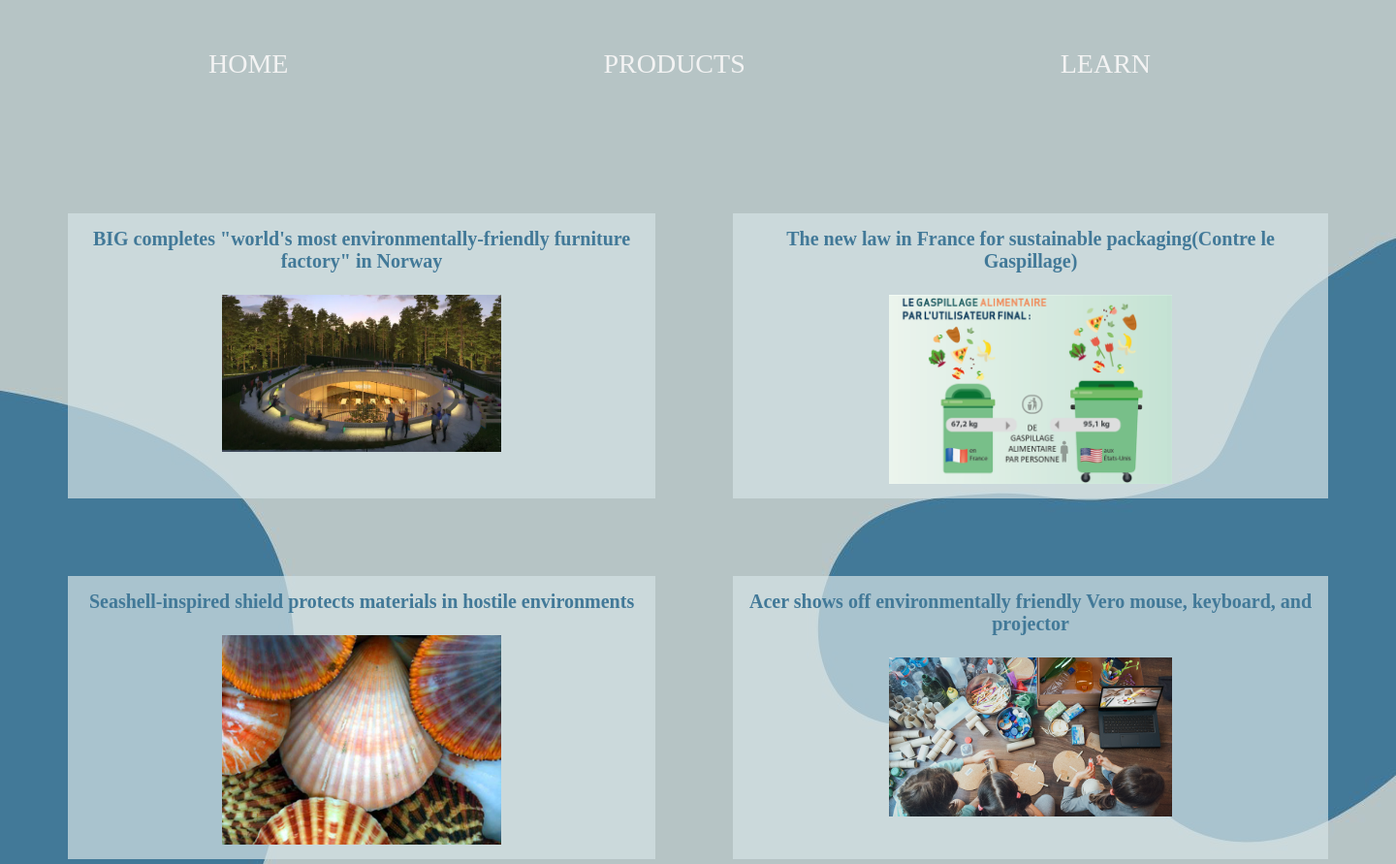
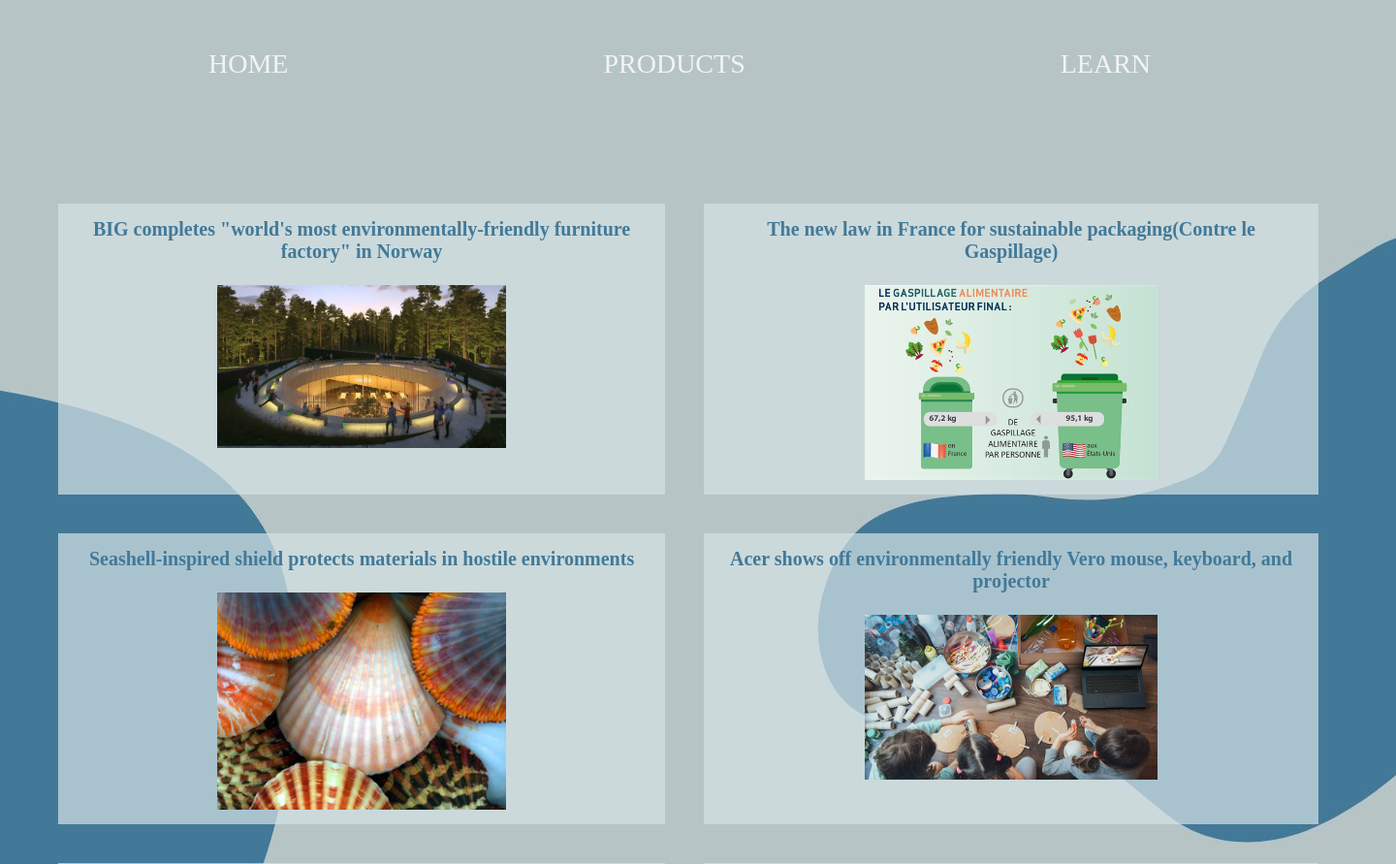
Before and after one commit to slee498/web-application, a Flask app: page /learn in a window 1440 px wide. Shown: the top 891 px of the page at 97% size. Run offline with Flask 2, Linux system fonts and the light colour scheme.

Commit message:
tidying layout and adding comments

```diff
--- a/main.py
+++ b/main.py
@@ -5,6 +5,7 @@ from flask import g
 import sqlite3
 connect = sqlite3.connect("product.db")
 
+# retrieving database
 DATABASE = "product.db"
 
 app = Flask(__name__)
@@ -21,6 +22,7 @@ def close_connection(exception):
     if db is not None:
         db.close()
 
+# routes
 @app.route("/")
 def home():
     return render_template("home.html")
@@ -46,5 +48,6 @@ def showpost(product_id):
 def learn():
     return render_template("learn.html")
 
+
 if __name__ == "__main__":
     app.run(debug=True)
--- a/static/styles.css
+++ b/static/styles.css
@@ -1,4 +1,4 @@
-/* flexbox on products page */
+/* products page flexbox for database contents */
 .flex-container {
   display: flex;
   flex-direction: row;
@@ -32,7 +32,7 @@
   color: rgb(94, 93, 93);
 }
 
-/* flexbox var.html extension */
+/* flexbox on var.html img + desc */
 .container-1{
   display: flex;
   margin: auto;
@@ -64,11 +64,12 @@
   font-size: 22px;
 }
 
-/* home background imsge*/
+/* home page background img*/
 .homeebg{
    background-image: url('/static/images/bgimg5-2.jpg');
 }
 
+/* home page image slideshow */
 .photo_reel{
   padding-left: 50px;
   padding-top: 50px;
@@ -85,17 +86,17 @@
   to {background-color: black;}
 }
 
-/* product background image */
+/* product page background img */
 .bgimg3{
   background-image: url('/static/images/bgimg5.jpg');
 }
 
-/* learn page background image */
+/* learn page background img */
 .bgimg5b {
   background-image: url('/static/images/bgimg5b.jpg');
 }
 
-/* grid on learn page */
+/* articles css grid on learn page */
 .grid-container{
   display: grid;
   grid-template-columns: auto auto;
@@ -103,8 +104,8 @@
   margin-left: 30px;
   height: 400px;
   width: 1300px;
-  padding: 40px;
-  grid-gap: 80px;
+  padding: 30px;
+  grid-gap: 40px;
 }
 
 .grid-item{
--- a/templates/learn.html
+++ b/templates/learn.html
@@ -8,7 +8,7 @@
     <title>Document</title>
 </head>
 <body>
-
+    <!-- nav bar -->
     <header>
         <div class="container">
             <nav>
@@ -22,7 +22,7 @@
     </header>
 
     <br><br><br><br><br><br><br><br><br><br>
-
+    <!-- articles img + link -->
     <div class="grid-container">
             <a href="https://www.dezeen.com/2022/05/25/the-plus-furniture-factory-big-vestre/" target="_blank" class="grid-item"><b>BIG completes "world's most environmentally-friendly furniture factory" in Norway </b><br><br><img src="static/images/BIG.webp" alt="article-image" class="art-img"></a>
             <a href="https://www.google.com/url?sa=t&rct=j&q=&esrc=s&source=newssearch&cd=&cad=rja&uact=8&ved=2ahUKEwid5JG_wYH4AhW0V3wKHSePCo44FBDF9AEoAHoECAMQAg&url=https%3A%2F%2Fwww.hortidaily.com%2Farticle%2F9430113%2Fthe-new-law-in-france-for-sustainable-packaging%2F&usg=AOvVaw3HTrWJ84n3imA5DjPz5rYx" target="_blank" class="grid-item"><b>The new law in France for sustainable packaging(Contre le Gaspillage)</b><br><br><img src="static/images/france.png" alt="article-image" class="art-img"></a>
@@ -32,7 +32,8 @@
             <a href="https://www.einnews.com/pr_news/574119672/eco-friendly-packaging-market-forecasted-to-grow-usd-256-631-56-million-by-2029-with-cagr-of-4-5" target="_blank" class="grid-item"><b>Eco-Friendly Packaging Market Forecasted to Grow USD 256,631.56 million by 2029 with CAGR OF 4.5% </b><br><br><img src="static/images/market.png" alt="article-image" class="art-img"> </a>
     </div>
 
-<body class="bgimg5b"></body>
+    <!-- background img -->
+    <body class="bgimg5b"></body>
 
 </body>
 </html>
--- a/templates/product.html
+++ b/templates/product.html
@@ -8,7 +8,7 @@
     <title>Document</title>
 </head>
 <body>
-
+    <!-- nav bar -->
     <header>
         <div class="container">
             <nav>
@@ -23,6 +23,7 @@
 
     <br><br><br><br><br><br><br><br><br><br>
 
+    <!-- flexbox linked to product database -->
     <div class="flex-container">
         {% for item in results %}
             <div class="flex-item">
@@ -34,7 +35,8 @@
         {% endfor %}
     </div>
 
-<body class="bgimg3"></body><br><br><br><br>
+    <body class="bgimg3"></body>
+    <br><br><br><br>
 
 </body>
 </html>
--- a/templates/var.html
+++ b/templates/var.html
@@ -1,5 +1,6 @@
 {% extends "base.html" %}
 {% block body %}
+<!-- container-1 flexbox-->
 <div class="container-1">
     <img src="/static/images/{{variable[1]}}" alt="product-image-display-here" class="pimg">
     <div class="contents">
```
Also changed, not shown: templates/base.html (+6 -4 lines), templates/home.html (+9 -7 lines).
